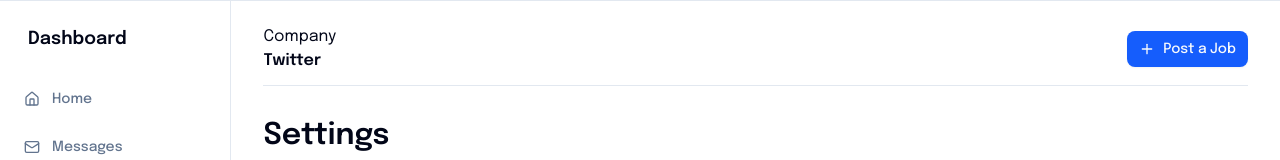
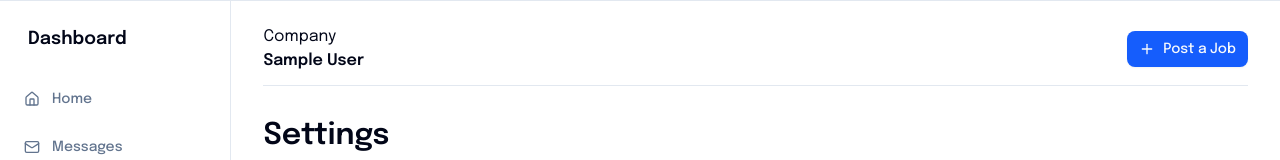
Before and after one commit to rizkiwnfproject/NextJS_Job-Portal, a Next.js app: page /dashboard/settings in a window 1280 px wide. Shown: the top 160 px of the page. Built offline with nearby package versions, Linux system fonts and the light colour scheme; no server answers; sample sign-in values are in the browser's storage.

Commit message:
integrasi - logout

```diff
--- a/src/app/dashboard/layout.tsx
+++ b/src/app/dashboard/layout.tsx
@@ -3,6 +3,10 @@ import { Epilogue } from "next/font/google";
 import "../globals.css";
 import Sidebar from "@/components/layouts/Sidebar";
 import Header from "@/components/layouts/Header";
+import NextAuthProvider from "@/context/NextAuthProvider";
+import { getServerSession } from "next-auth";
+import { authOptions } from "../api/auth/[...nextauth]/route";
+import { redirect } from "next/navigation";
 
 const epilogue = Epilogue({
   subsets: ["latin"],
@@ -12,17 +16,22 @@ export const metadata: Metadata = {
   title: "Dashboard",
 };
 
-export default function RootLayout({
+export default async function RootLayout({
   children,
 }: Readonly<{
   children: React.ReactNode;
 }>) {
+  const session = await getServerSession(authOptions);
+
+  if (session === null) {
+    return redirect("/auth/sign-in");
+  }
+
   return (
     <html lang="en">
-      <body
-        className={`${epilogue.className} antialiased`}
-      >
+      <body className={`${epilogue.className} antialiased`}>
         <main>
+          <NextAuthProvider>
             <div className="border-t">
               <div className="bg-background">
                 <div className="flex flex-row">
@@ -40,6 +49,7 @@ export default function RootLayout({
                 </div>
               </div>
             </div>
+          </NextAuthProvider>
         </main>
       </body>
     </html>
--- a/src/components/layouts/Header/index.tsx
+++ b/src/components/layouts/Header/index.tsx
@@ -2,6 +2,7 @@
 
 import { Button } from "@/components/ui/button";
 import { PlusIcon } from "lucide-react";
+import { useSession } from "next-auth/react";
 import { useRouter } from "next/navigation";
 import React, { FC } from "react";
 
@@ -9,16 +10,21 @@ interface HeaderProps {}
 
 const Header: FC<HeaderProps> = ({}) => {
   const router = useRouter();
+  const { data: session } = useSession();
+
   const navCreateJobPage = () => router.push("/dashboard/post-a-job");
   return (
     <>
       <div className="pb-3 mb-8 border-b flex flex-row items-center justify-between">
         <div className="">
           <div className="">Company</div>
-          <div className="font-semibold">Twitter</div>
+          <div className="font-semibold">{session?.user.name}</div>
         </div>
         <div className="">
-          <Button className="py-3 px-6 bg-blue-600 hover:bg-blue-800 transition-all duration-500 ease-in-out" onClick={navCreateJobPage}>
+          <Button
+            className="py-3 px-6 bg-blue-600 hover:bg-blue-800 transition-all duration-500 ease-in-out"
+            onClick={navCreateJobPage}
+          >
             <PlusIcon />
             Post a Job
           </Button>
--- a/src/components/layouts/Sidebar/index.tsx
+++ b/src/components/layouts/Sidebar/index.tsx
@@ -15,6 +15,7 @@ import {
   UsersRound,
 } from "lucide-react";
 import Link from "next/link";
+import { signOut } from "next-auth/react";
 
 interface SidebarProps {}
 
@@ -91,6 +92,7 @@ const Sidebar: FC<SidebarProps> = ({}) => {
               <Button
                 variant={"ghost"}
                 className="w-full justify-start font-medium text-red-500 hover:text-slate-100 hover:bg-red-500"
+                onClick={() => signOut()}
               >
                 <LogOut className="text-lg mr-1" />
                 Logout
--- /dev/null
+++ b/src/context/NextAuthProvider.tsx
@@ -0,0 +1,18 @@
+"use client";
+
+import { SessionProvider } from "next-auth/react";
+import React, { FC, ReactNode } from "react";
+
+interface NextAuthProviderProps {
+  children: ReactNode;
+}
+
+const NextAuthProvider: FC<NextAuthProviderProps> = ({ children }) => {
+  return (
+    <>
+      <SessionProvider>{children}</SessionProvider>
+    </>
+  );
+};
+
+export default NextAuthProvider;
```
Lines whose indentation alone changed are shown as unchanged.
